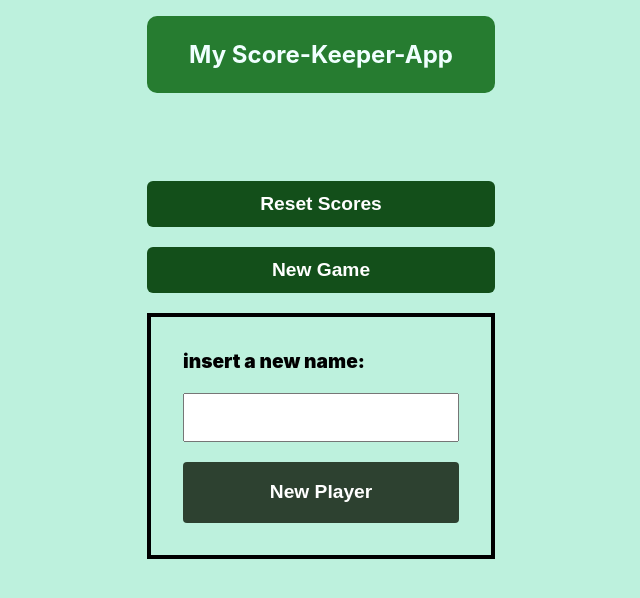
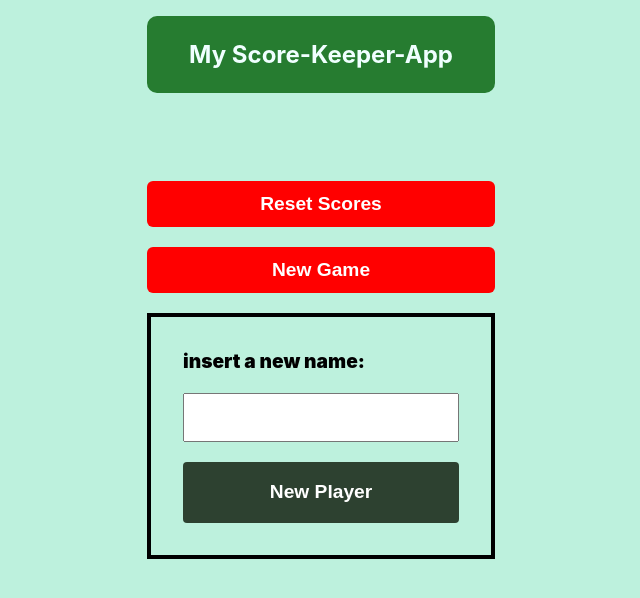
Before and after one commit to smilenow24/score-keeper-app, a React (Create React App) app: page / in a window 1280 px wide. Shown: the top 598 px of the page, without its empty margins (343-983 px from the left). Built offline with nearby package versions, Linux system fonts and the light colour scheme.

Commit message:
Update new

```diff
--- a/src/Button.js
+++ b/src/Button.js
@@ -1,5 +1,18 @@
-import './Button.css';
+//import './Button.css';
+import styled from "styled-components";
 
 export default function Button ({ onClick, children }) {
-  return <button onClick={onClick} className='Button'>{children}</button>;
+  return <AppButton onClick={onClick} className='Button'>{children}</AppButton>;
 }
+
+const AppButton = styled.button`
+  padding: 12px;
+  background-color: #134f1a;
+  color: white;
+  border: none;
+  border-radius: 6px;
+  font-weight: 900;
+  font-size: larger;
+  width: 100%;
+  background-color: ${({onClick}) => "onClick" ? "red" : "#134f1a"}
+`
```
